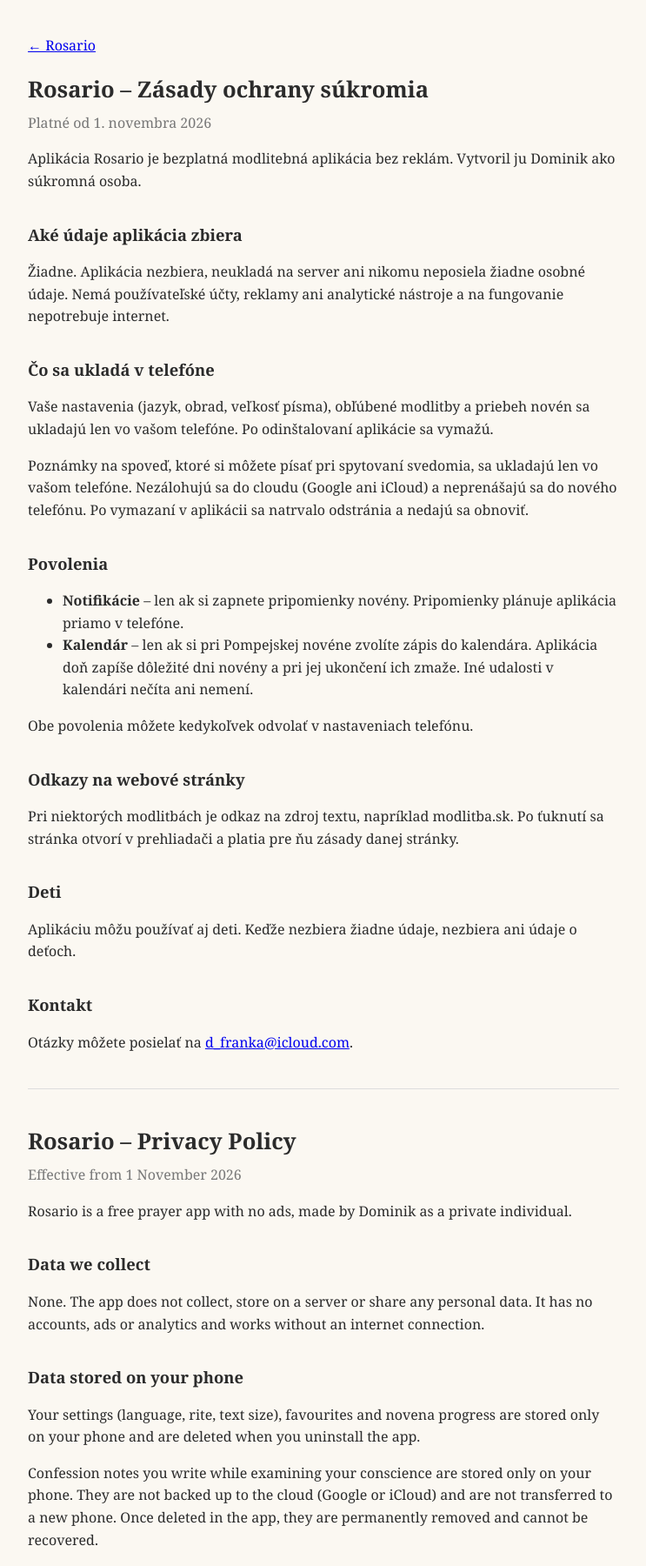
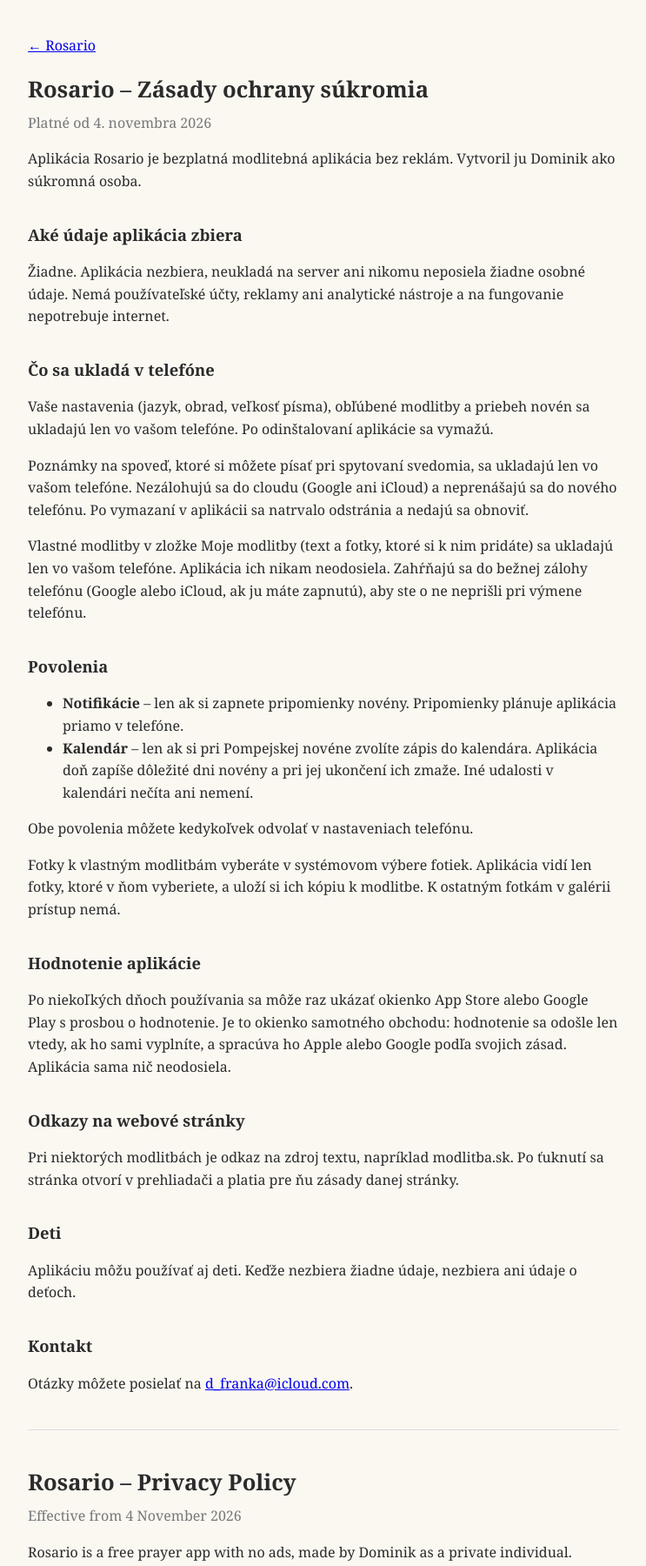
Before and after one commit to DomenicoFr/rosario-app, a plain HTML site: page zasady-sukromia.html in a window 1280 px wide. Shown: the top 1800 px of the page at 87% size, without its empty margins (268-1011 px from the left). Drawn offline with Linux system fonts and the light colour scheme.

Commit message:
Zásady ochrany súkromia: vlastné modlitby, fotky a hodnotenie aplikácie

```diff
--- a/zasady-sukromia.html
+++ b/zasady-sukromia.html
@@ -15,7 +15,7 @@
 <body>
 <p><a href="./">← Rosario</a></p>
 <h1>Rosario – Zásady ochrany súkromia</h1>
-<p class="date">Platné od 1. novembra 2026</p>
+<p class="date">Platné od 4. novembra 2026</p>
 
 <p>Aplikácia Rosario je bezplatná modlitebná aplikácia bez reklám. Vytvoril ju Dominik ako súkromná osoba.</p>
 
@@ -25,6 +25,7 @@
 <h2>Čo sa ukladá v telefóne</h2>
 <p>Vaše nastavenia (jazyk, obrad, veľkosť písma), obľúbené modlitby a priebeh novén sa ukladajú len vo vašom telefóne. Po odinštalovaní aplikácie sa vymažú.</p>
 <p>Poznámky na spoveď, ktoré si môžete písať pri spytovaní svedomia, sa ukladajú len vo vašom telefóne. Nezálohujú sa do cloudu (Google ani iCloud) a neprenášajú sa do nového telefónu. Po vymazaní v aplikácii sa natrvalo odstránia a nedajú sa obnoviť.</p>
+<p>Vlastné modlitby v zložke Moje modlitby (text a fotky, ktoré si k nim pridáte) sa ukladajú len vo vašom telefóne. Aplikácia ich nikam neodosiela. Zahŕňajú sa do bežnej zálohy telefónu (Google alebo iCloud, ak ju máte zapnutú), aby ste o ne neprišli pri výmene telefónu.</p>
 
 <h2>Povolenia</h2>
 <ul>
@@ -32,6 +33,10 @@
   <li><strong>Kalendár</strong> – len ak si pri Pompejskej novéne zvolíte zápis do kalendára. Aplikácia doň zapíše dôležité dni novény a pri jej ukončení ich zmaže. Iné udalosti v kalendári nečíta ani nemení.</li>
 </ul>
 <p>Obe povolenia môžete kedykoľvek odvolať v nastaveniach telefónu.</p>
+<p>Fotky k vlastným modlitbám vyberáte v systémovom výbere fotiek. Aplikácia vidí len fotky, ktoré v ňom vyberiete, a uloží si ich kópiu k modlitbe. K ostatným fotkám v galérii prístup nemá.</p>
+
+<h2>Hodnotenie aplikácie</h2>
+<p>Po niekoľkých dňoch používania sa môže raz ukázať okienko App Store alebo Google Play s prosbou o hodnotenie. Je to okienko samotného obchodu: hodnotenie sa odošle len vtedy, ak ho sami vyplníte, a spracúva ho Apple alebo Google podľa svojich zásad. Aplikácia sama nič neodosiela.</p>
 
 <h2>Odkazy na webové stránky</h2>
 <p>Pri niektorých modlitbách je odkaz na zdroj textu, napríklad modlitba.sk. Po ťuknutí sa stránka otvorí v prehliadači a platia pre ňu zásady danej stránky.</p>
@@ -45,7 +50,7 @@
 <hr>
 
 <h1>Rosario – Privacy Policy</h1>
-<p class="date">Effective from 1 November 2026</p>
+<p class="date">Effective from 4 November 2026</p>
 
 <p>Rosario is a free prayer app with no ads, made by Dominik as a private individual.</p>
 
@@ -55,6 +60,7 @@
 <h2>Data stored on your phone</h2>
 <p>Your settings (language, rite, text size), favourites and novena progress are stored only on your phone and are deleted when you uninstall the app.</p>
 <p>Confession notes you write while examining your conscience are stored only on your phone. They are not backed up to the cloud (Google or iCloud) and are not transferred to a new phone. Once deleted in the app, they are permanently removed and cannot be recovered.</p>
+<p>Your own prayers in My prayers (the text and any photos you add) are stored only on your phone. The app never sends them anywhere. They are included in your phone's regular backup (Google or iCloud, if enabled) so you don't lose them when you change phones.</p>
 
 <h2>Permissions</h2>
 <ul>
@@ -62,6 +68,10 @@
   <li><strong>Calendar</strong> – only if you choose to add the Pompeii Novena to your calendar. The app adds the key days and removes them when you end the novena. It does not read or change any other events.</li>
 </ul>
 <p>You can revoke both permissions at any time in your phone settings.</p>
+<p>Photos for your own prayers are chosen in the system photo picker. The app sees only the photos you pick there and keeps a copy with the prayer. It has no access to the rest of your gallery.</p>
+
+<h2>Rating the app</h2>
+<p>After a few days of use, an App Store or Google Play window may appear once asking you to rate the app. This window belongs to the store itself: a rating is sent only if you submit it, and it is handled by Apple or Google under their own policies. The app itself sends nothing.</p>
 
 <h2>Links to websites</h2>
 <p>Some prayers link to the source of their text. These pages open in your browser and are covered by their own policies.</p>
```
